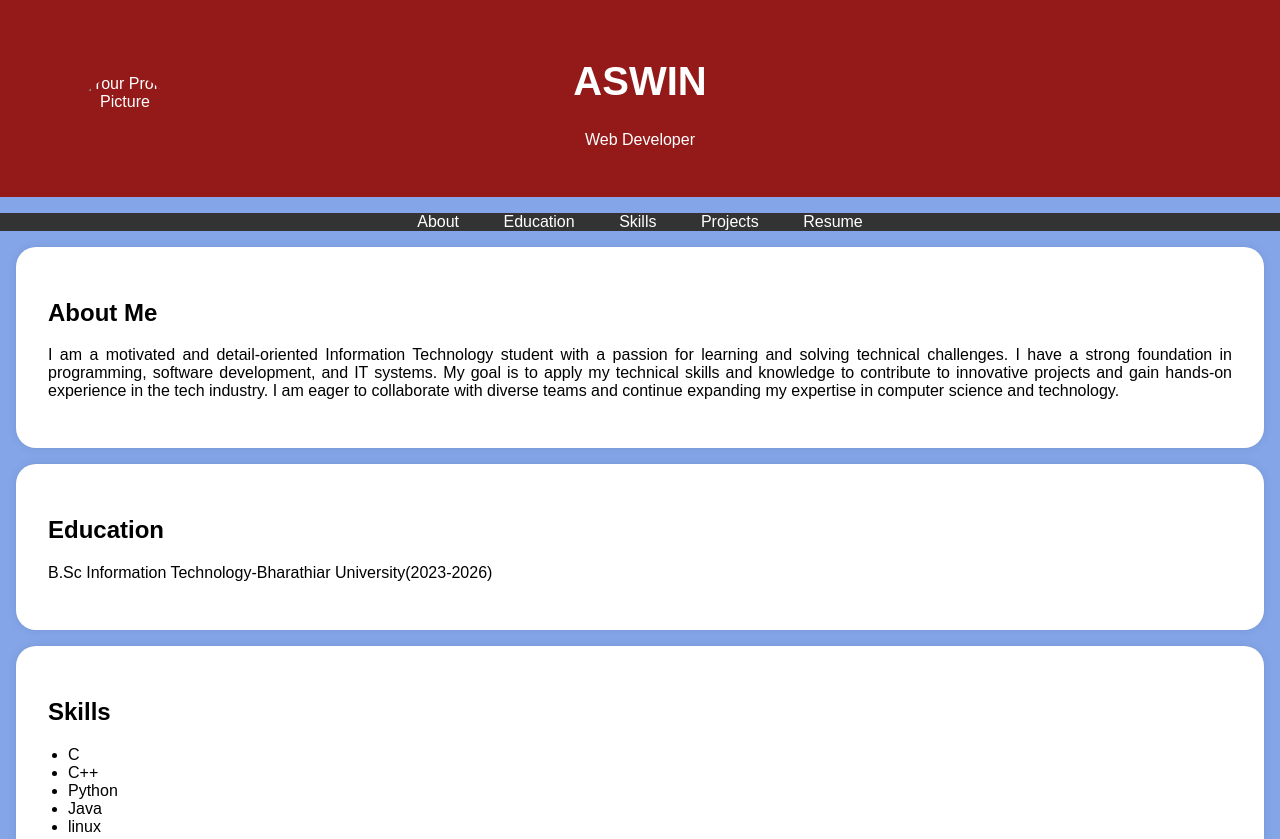
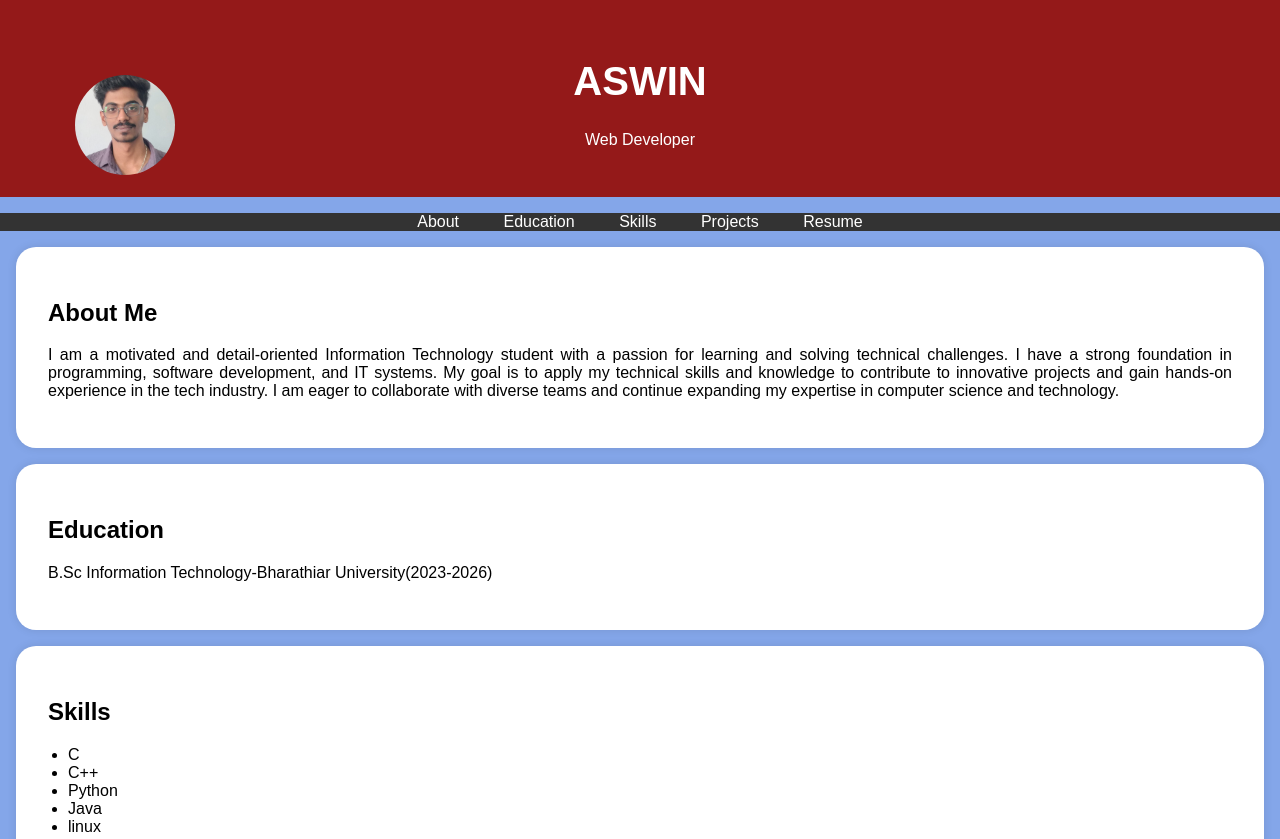
Before and after one commit to Aswin8383/portfolio, a plain HTML site: page index.html in a window 1280 px wide. Shown: the top 839 px of the page. Drawn offline with Linux system fonts and the light colour scheme.

Commit message:
Update index.html

```diff
--- a/index.html
+++ b/index.html
@@ -96,7 +96,7 @@
     <header>
         <div class="header-content">
             <!-- Add your profile picture here -->
-            <img src="C:\Users\VARUNS\Pictures\Camera Roll\DSC_0448.JPG" alt="Your Profile Picture" class="profile-picture">
+            <img src=aswin.jpg alt="Your Profile Picture" class="profile-picture">
             <h1>ASWIN</h1>
             <p>Web Developer</p>
         </div>
```
